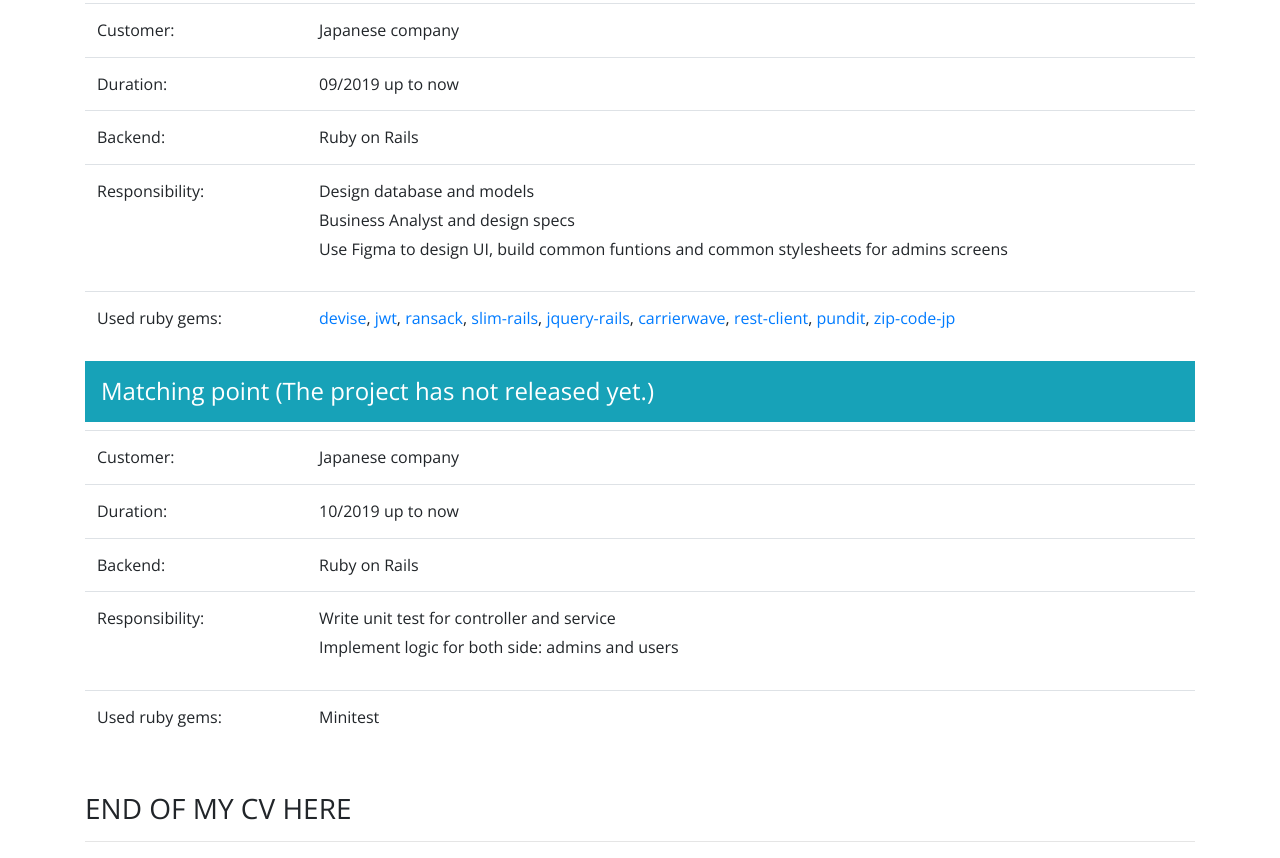
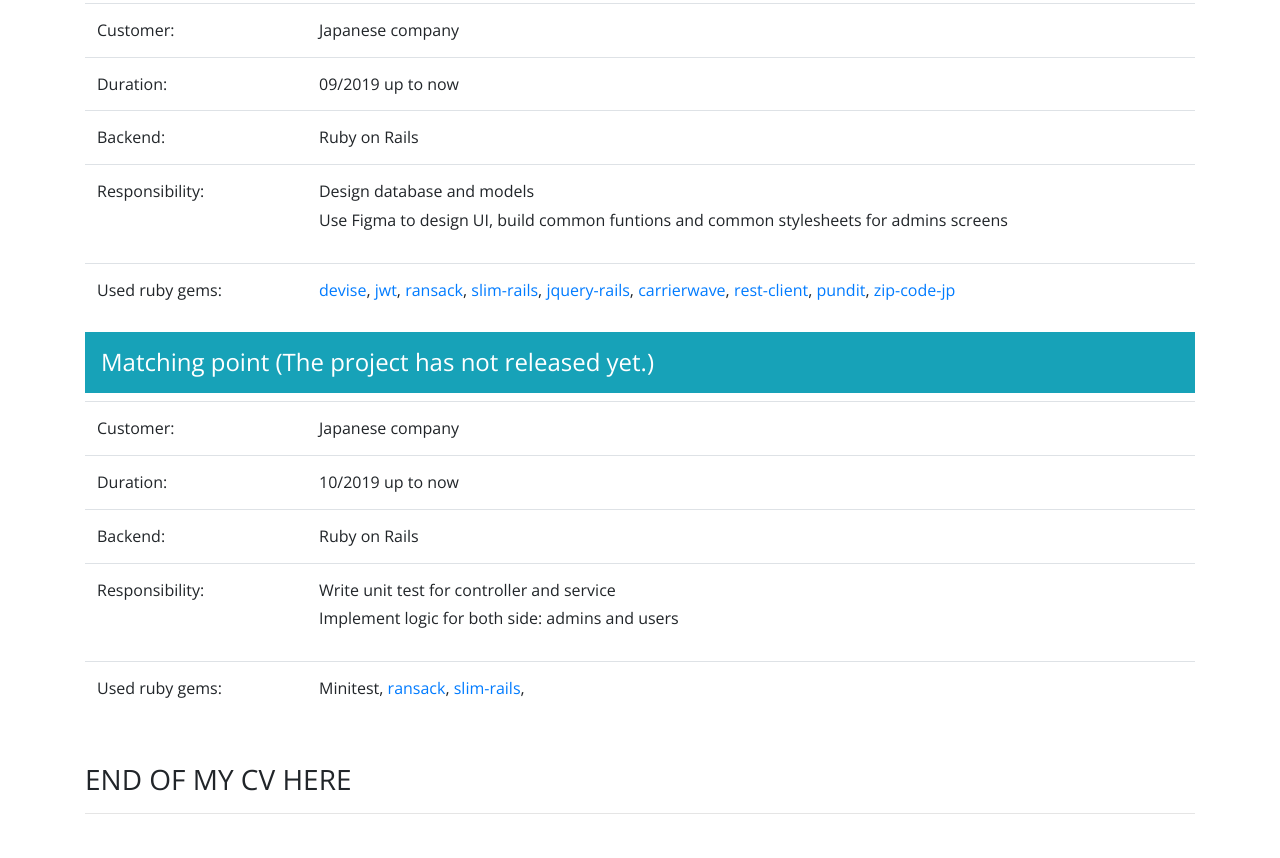
Before and after one commit to canhdinh/dinhnc, a plain HTML site: page index.html in a window 1280 px wide. Shown: the part 4671-5529 px from the top of the page. Drawn offline with nearby package versions, Linux system fonts and the light colour scheme.

Commit message:
Update index.html

```diff
--- a/index.html
+++ b/index.html
@@ -70,7 +70,6 @@
         <colgroup>
           <col style="width: 20%;">
           <col style="width: 80%;">
-          <col>
         </colgroup>
         <tbody>
           <tr>
@@ -443,7 +442,6 @@
             <td>
               <ul class="px-0">
                 <li>Design database and models</li>
-                <li>Business Analyst and design specs</li>
                 <li>Use Figma to design UI, build common funtions and common stylesheets for admins screens</li>
               </ul>
             </td>
@@ -502,7 +500,9 @@
           <tr>
             <td>Used ruby gems:</td>
             <td>
-              Minitest
+              Minitest,
+              <a href="https://github.com/activerecord-hackery/ransack">ransack</a>,
+              <a href="https://github.com/slim-template/slim-rails">slim-rails</a>,
             </td>
           </tr>
         </tbody>
```
